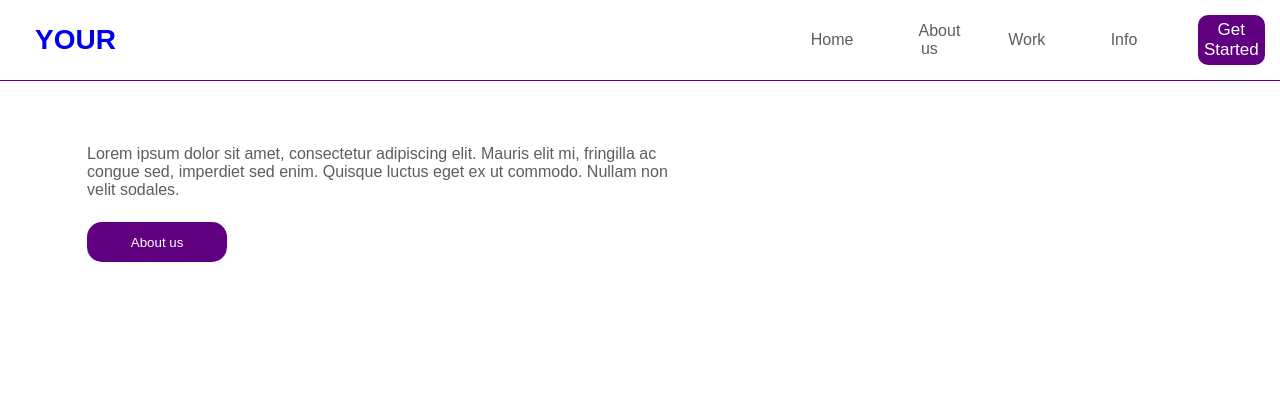
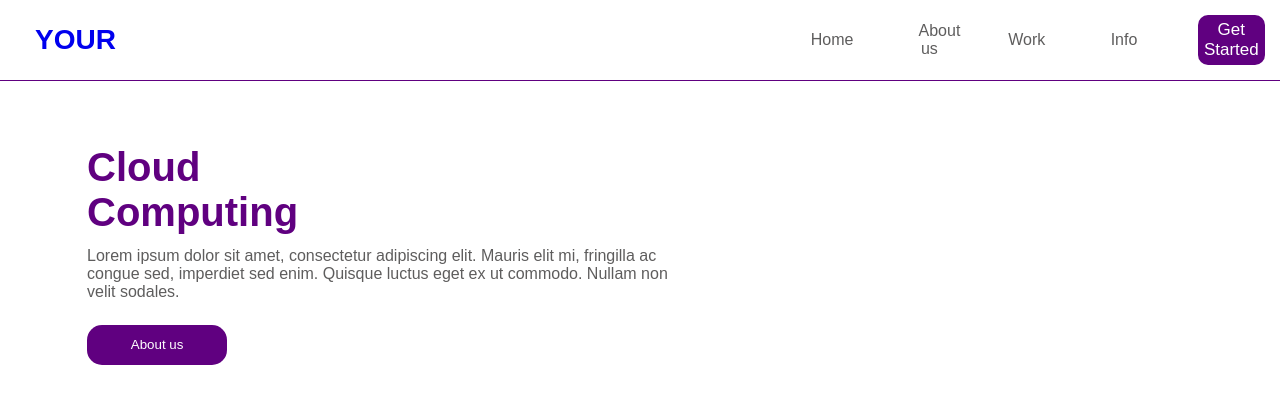
Before and after one commit to joaov1ct0r/react-cloud, a React (Create React App) app: page / in a window 1280 px wide. Shown: the top 404 px of the page. Built offline with nearby package versions, Linux system fonts and the light colour scheme.

Commit message:
h2container sendo utilizado em header.js

```diff
--- a/src/components/Header.js
+++ b/src/components/Header.js
@@ -3,6 +3,7 @@ import H2Container from './H2Container';
 function Header() {
     return (
         <header>
+            <H2Container></H2Container>
             <div className="about">
                 <p>
                     Lorem ipsum dolor sit amet, consectetur adipiscing elit.
```
